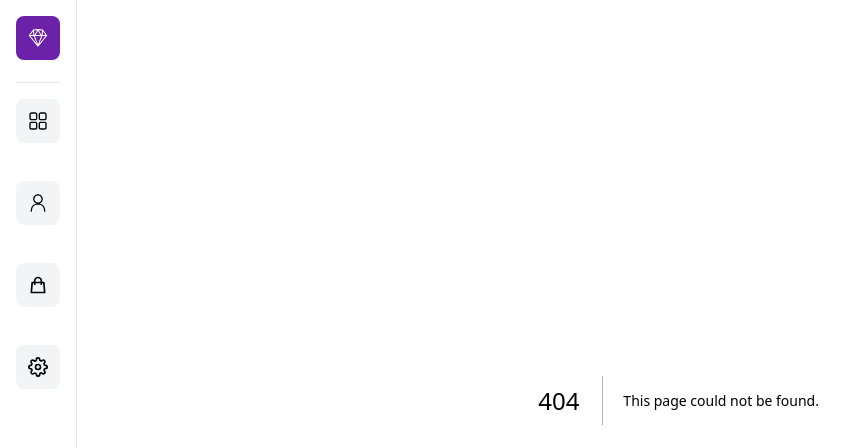
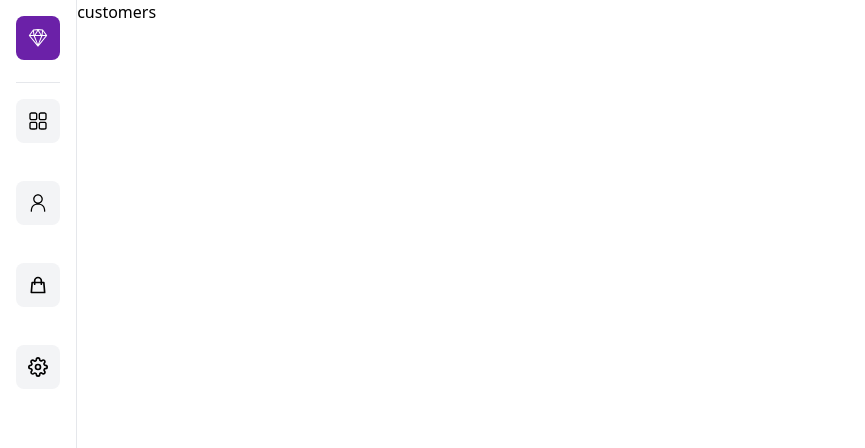
Before and after one commit to Asifor/next-dashboard-chart-tailwind, a Next.js app: page /customers in a window 1280 px wide. Before the commit this address had no page. Shown: the top 448 px of the page, without its empty margins (0-865 px from the left). Built offline with nearby package versions, Linux system fonts and the light colour scheme.

Commit message:
create customers page

```diff
--- /dev/null
+++ b/pages/customers.jsx
@@ -0,0 +1,9 @@
+import React from 'react'
+
+const customers = () => {
+  return (
+    <div>customers</div>
+  )
+}
+
+export default customers
```
